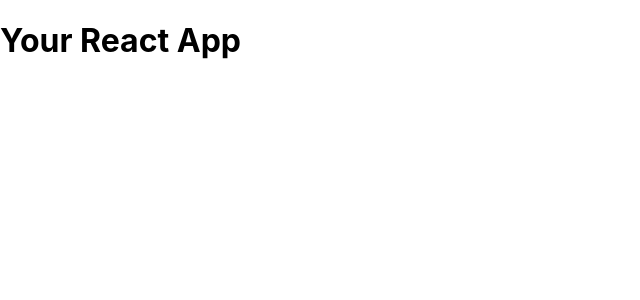
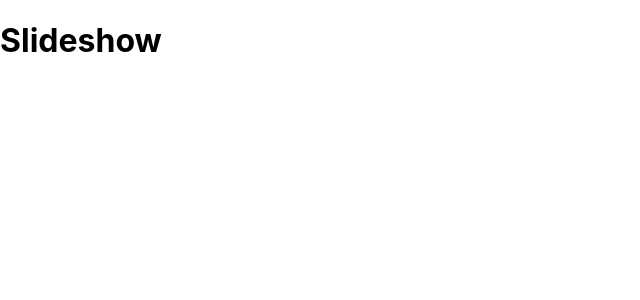
Before and after one commit to Momentum-Team-13/react-slideshow-racheldk, a React (Create React App) app: page / in a window 1280 px wide. Shown: the top 300 px of the page, without its empty margins (0-640 px from the left). Built offline with nearby package versions, Linux system fonts and the light colour scheme.

Commit message:
Set-up, App.js renders slideshow component h1

```diff
--- a/src/App.js
+++ b/src/App.js
@@ -1,10 +1,12 @@
 import './App.css'
 import * as data from './film-data.json'
+import './Slideshow'
+import Slideshow from './Slideshow'
 
 function App() {
   return (
     <div className="slides-app">
-      <h1>Your React App</h1>
+      <Slideshow />
     </div>
   )
 }
--- /dev/null
+++ b/src/Slideshow.js
@@ -0,0 +1,11 @@
+import React from 'react'
+
+function Slideshow () {
+    return (
+        <div>
+            <h1>Slideshow</h1>
+        </div>
+    )
+}
+
+export default Slideshow
```
Also changed, not shown: src/film-data.json (renamed from film-data.json), 1 other file (tests, documents, lock files or other folders).
